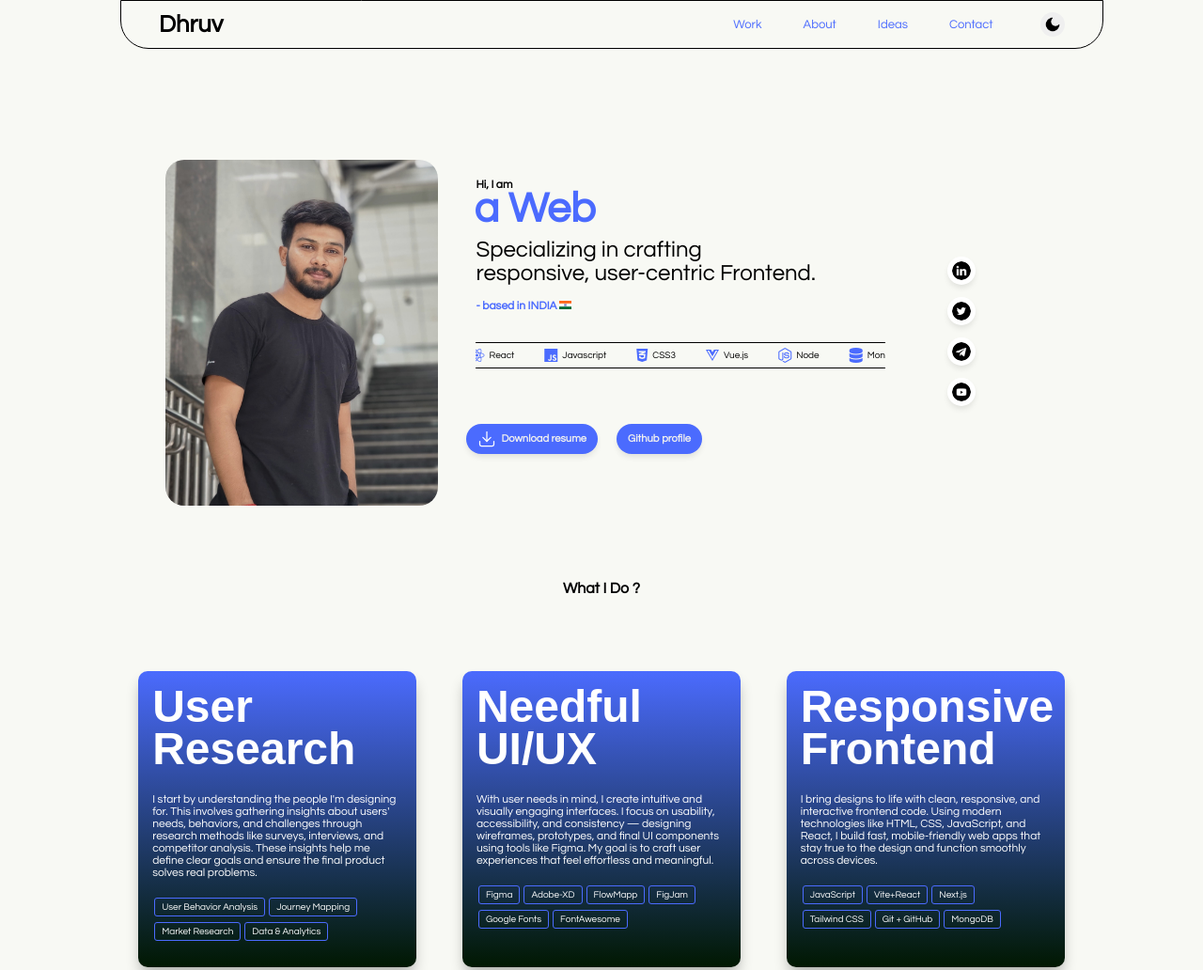
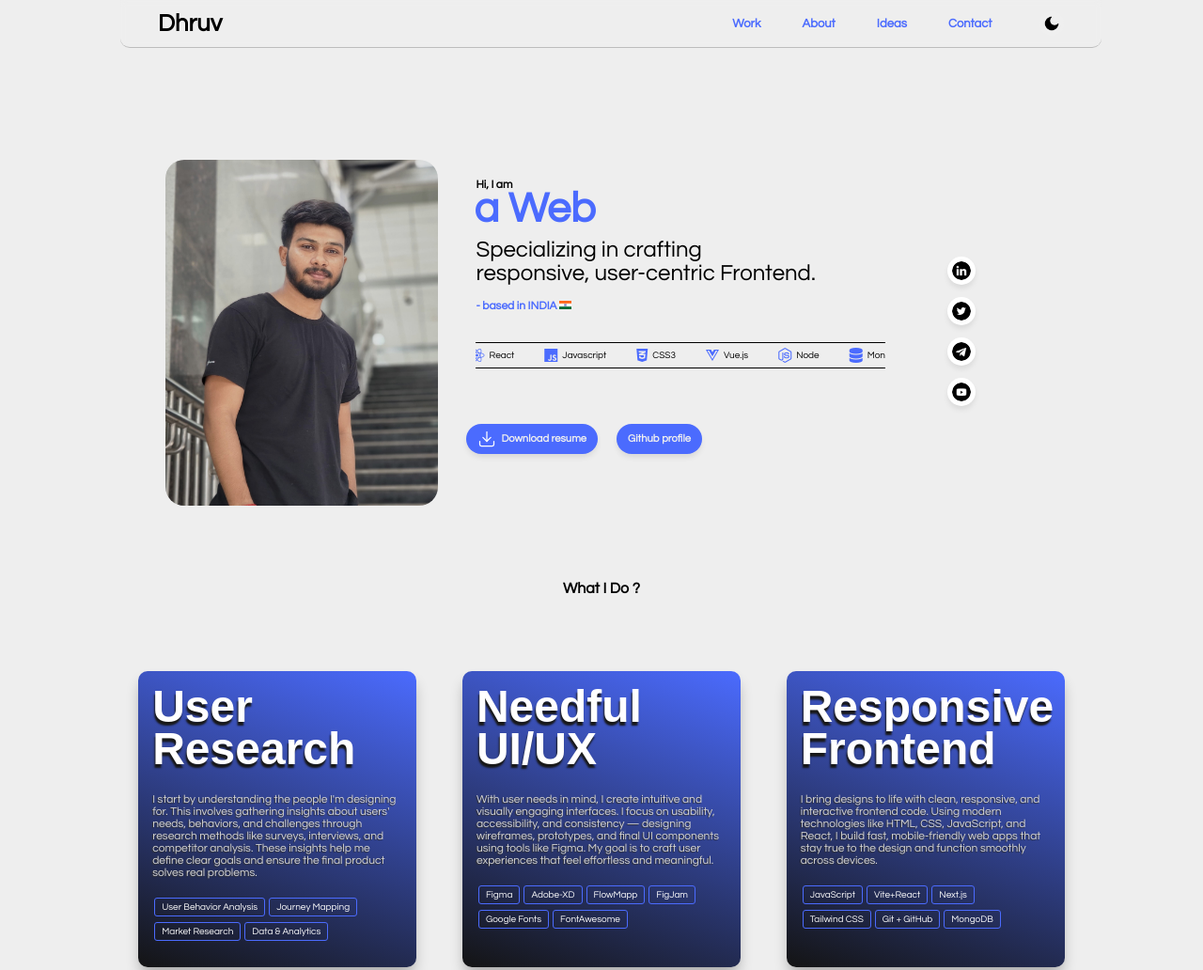
Before and after one commit to Dhrubamaity/PORTFOLIO, a website with bundled scripts: page index.html in a window 1280 px wide. Shown: the top 1032 px of the page at 94% size. Built offline with nearby package versions, Linux system fonts and the light colour scheme.

Commit message:
silly change

```diff
--- a/public/page1.css
+++ b/public/page1.css
@@ -22,9 +22,9 @@
     flex-wrap: wrap;
     margin: auto;
     backdrop-filter: blur(3px);
-    border-radius: 0px 0px 30px 30px;
+    border-radius: 0px 0px 10px 10px;
     animation: easeBottom 0.9s ease-in-out forwards;
-    border: 1px solid black;
+    border-bottom: 1px solid rgb(188, 188, 188);
 }
 
 .name {
@@ -59,7 +59,8 @@ nav {
 nav a {
     text-decoration: none;
     justify-content: space-between;
-    /* font-weight: 600; */
+    font-size: 8px;
+    font-weight: 600;
     background-color: transparent;
     font-size: 13px;
     transition-duration: 0.5s;
--- a/public/page11.css
+++ b/public/page11.css
@@ -13,7 +13,7 @@
 .whatido-sub{
     width: 27%;
     padding: 15px;
-    background-image: linear-gradient(#4B6BFE,rgb(1, 24, 1));
+    background-image: linear-gradient(200deg,#4B6BFE,rgb(20, 20, 20));
     color: white;
     border-radius: 10px;
     box-shadow: 0 10px 15px -3px rgba(0, 0, 0, 0.3);
@@ -21,14 +21,18 @@
 }
 .whatido-sub:hover{
     transform: translateY(-5px);
-    box-shadow: 0 10px 15px -3px #4B6BFE;
+    /* box-shadow: 0 7px 5px -3px #4B6BFE; */
+    border-bottom: 1px solid #4b6bfe;
 }
 .whatido-sub h1{
     line-height: 45px;
     /* margin-bottom: 20px; */
+    text-shadow: -1px 4px 2px rgb(24, 24, 24);
 }
 .whatido-sub p{
     margin: 25px 0px 7px 0px;
+    color: rgb(214, 214, 214);
+     text-shadow: -1px 1px 1px rgb(50, 50, 50);
 }
 .whatido-sub ul{
     font-size: 10px;
@@ -37,6 +41,7 @@
     padding: 10px 0px ;
     display: flex;
     flex-wrap: wrap;
+
 }
 .whatido-sub ul li{
     white-space: nowrap;
@@ -54,7 +59,7 @@
     }
     .whatido{
         margin-top: 20px;
-        width: 100%;
+        width: 90%;
         display: flex;
         flex-direction: column;
         justify-content: center;
@@ -62,7 +67,6 @@
         gap: 10px;
     }
     .whatido-sub{
-        border: 1px solid black;
         border-radius: 10px;
         width: 87%;
     }
--- a/public/page2.css
+++ b/public/page2.css
@@ -26,10 +26,6 @@
 
 .about_left {
     width: 35%;
-}
-
-.right_con {
-    margin-top: 30px;
 }
 
 @media (max-width:760px) {
--- a/public/style.css
+++ b/public/style.css
@@ -7,7 +7,7 @@
 }
 
 body {
-    background-color: rgb(248, 249, 244);
+   background-color: rgb(238, 238, 238);
 }
 
 html {
```
